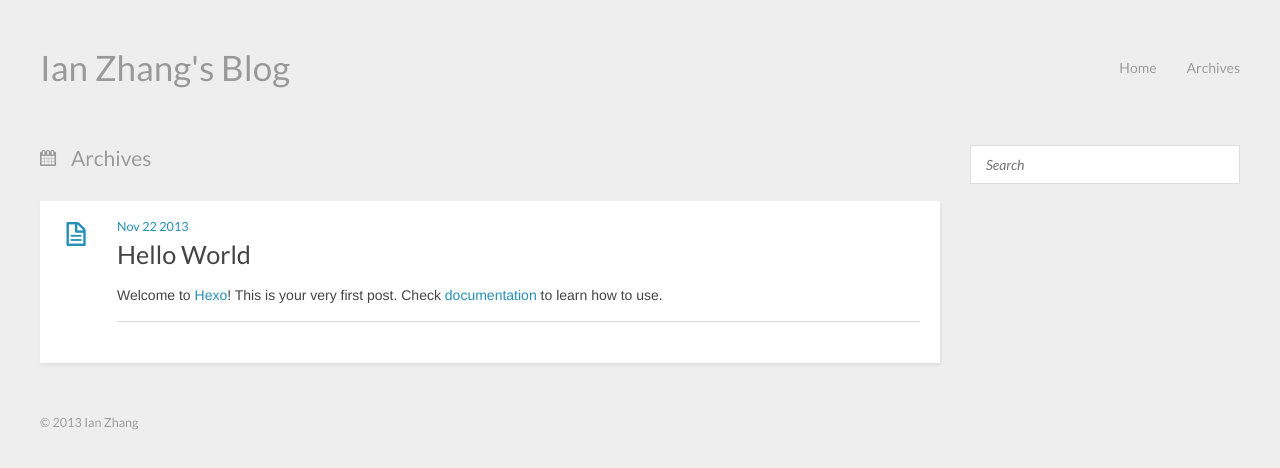
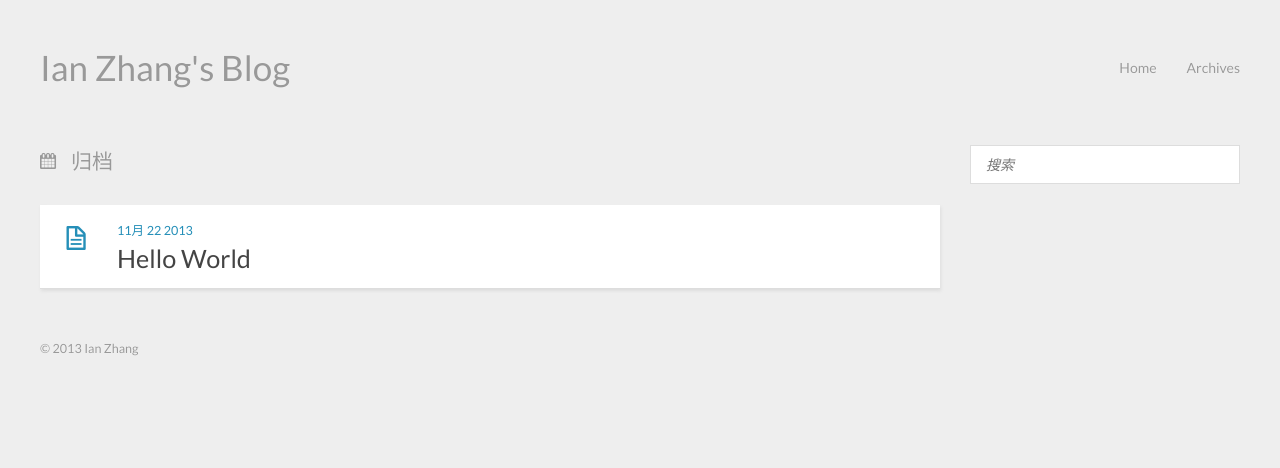
Before and after one commit to zhanglei4214/zhanglei4214.github.com, a plain HTML site: page archives/index.html in a window 1280 px wide. Drawn offline with nearby package versions, Linux system fonts and the light colour scheme.

Commit message:
Site updated: 2013-11-22 13:59:48

```diff
--- a/archives/index.html
+++ b/archives/index.html
@@ -3,8 +3,10 @@
 <head>
   <meta charset="utf-8">
 
-  <title>Archives | Ian Zhang's Blog</title>
+  <title>归档 | Ian Zhang's Blog</title>
   <meta name="author" content="Ian Zhang">
+
+  <meta name="description" content="Focus on technology only">
 
 
   <meta name="viewport" content="width=device-width, initial-scale=1, maximum-scale=1">
@@ -42,53 +44,29 @@
 <div class="clearfix"></div></header>
   <div id="content" class="inner">
     <div id="main-col" class="alignleft"><div id="wrapper">
-<h2 class="archive-title">Archives</h2>
+<h2 class="archive-title">归档</h2>
 
 
+  <div class="archive">
 
       <article class="post">
-
         <div class="post-content">
           <header>
-
             <div class="icon"></div>
-        <time datetime="2013-11-22T12:10:59.000Z"><a href="/2013/11/22/hello-world/">Nov 22 2013</a></time>
-
-
+            <time datetime="2013-11-22T12:10:59.000Z"><a href="/2013/11/22/hello-world/">11月 22 2013</a></time>
 
               <h1 class="title"><a href="/2013/11/22/hello-world/">Hello World</a></h1>
 
-
           </header>
-    <div class="entry">
-
-        <p>Welcome to <a href="http://zespia.tw/hexo" target="_blank">Hexo</a>! This is your very first post. Check <a href="http://zespia.tw/hexo/docs" target="_blank">documentation</a> to learn how to use.</p>
-
-
-    </div>
-    <footer>
-
-
-
-
-      <div class="clearfix"></div>
-    </footer>
         </div>
       </article>
 
-
-
-
-  <nav id="pagination">
-
-
-  <div class="clearfix"></div>
-</nav>
+  </div>
 </div></div>
     <aside id="sidebar" class="alignright">
   <div class="search">
   <form action="//google.com/search" method="get" accept-charset="utf-8">
-    <input type="search" name="q" results="0" placeholder="Search">
+    <input type="search" name="q" results="0" placeholder="搜索">
     <input type="hidden" name="q" value="site:yoursite.com">
   </form>
 </div>
```
Also changed, not shown: 2013/11/22/hello-world/index.html (+4 -4 lines), archives/2013/11/index.html (+7 -29 lines), archives/2013/index.html (+7 -29 lines), index.html (+4 -2 lines). Lines whose indentation alone changed are shown as unchanged.
